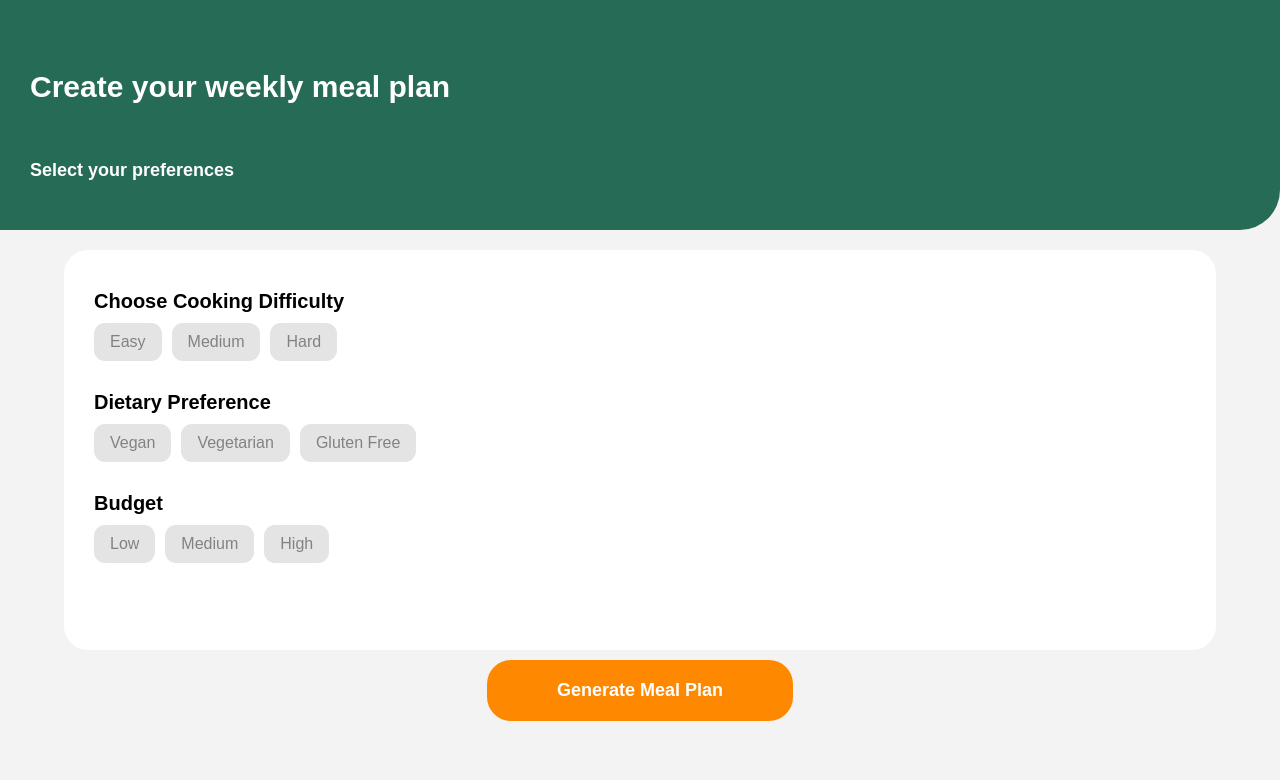
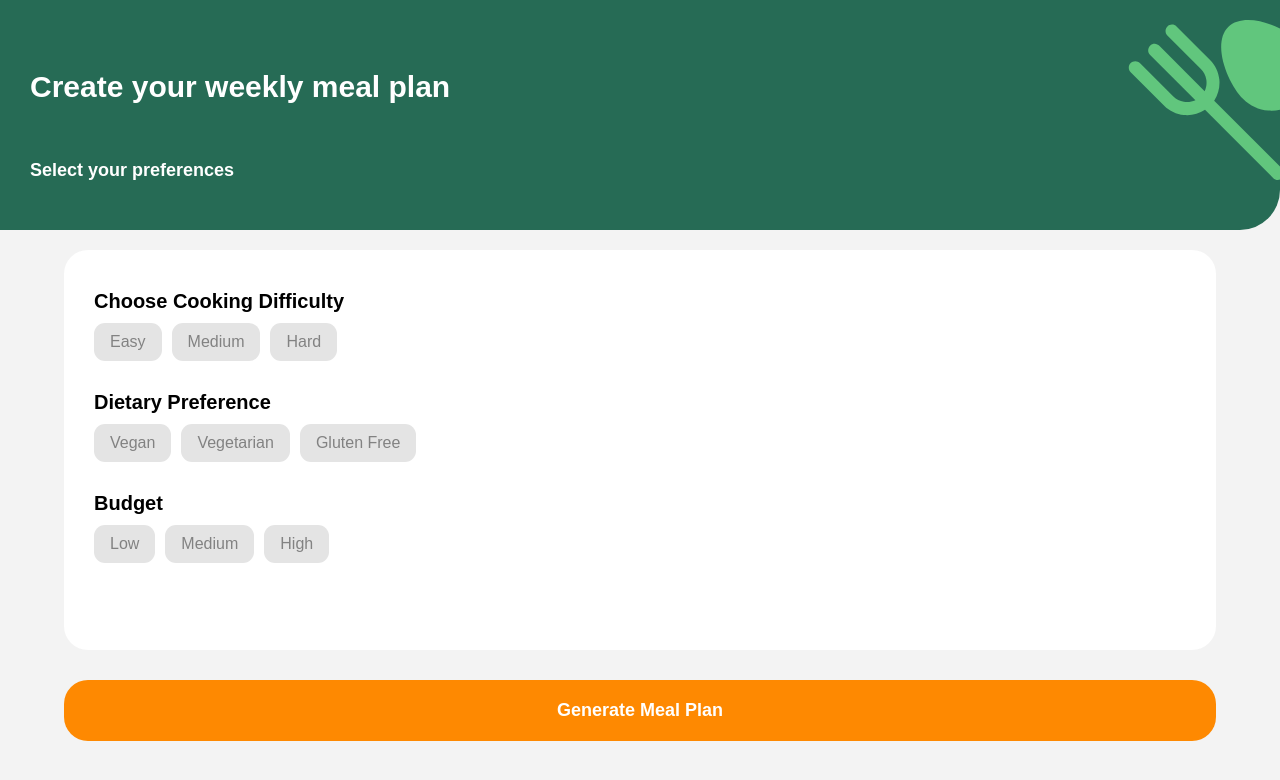
Before and after one commit to Annie814/PrepPlate, a React (Create React App) app in the folder frontend/: page / in a window 1280 px wide. Shown: the top 780 px of the page. Built offline with nearby package versions, Linux system fonts and the light colour scheme.

Commit message:
added svg to createmealplan

```diff
--- a/frontend/src/components/CreateMealPlan/CreateMealPlan.jsx
+++ b/frontend/src/components/CreateMealPlan/CreateMealPlan.jsx
@@ -2,11 +2,14 @@ import React from "react";
 import Category from "../UI/Category/Category";
 
 import styles from "./CreateMealPlan.module.css";
+import Icon from "../../assets/spoon.svg";
 
 const CreateMealPlan = () => {
   return (
     <div className={styles.container}>
-      <div className={styles.topContainer} />
+      <div className={styles.topContainer}>
+        <img src={Icon} alt="spoon" id={styles["spoon"]} />
+      </div>
       <div className={styles.title}>Create your weekly meal plan</div>
       <div className={styles.subTitle}>Select your preferences</div>
       <div className={styles.box}>
--- a/frontend/src/components/CreateMealPlan/CreateMealPlan.module.css
+++ b/frontend/src/components/CreateMealPlan/CreateMealPlan.module.css
@@ -1,6 +1,6 @@
 .container {
   background-color: var(--grey01);
-  width: 100%;
+  width: 100vw;
   height: 100%;
 }
 
@@ -44,13 +44,13 @@
 }
 
 .generateButton {
-  width: fit-content;
   background-color: var(--orange);
   color: white;
   top: 260px;
   font-weight: 900;
-  margin: auto;
-  padding: 20px 70px;
+  width: 90%;
+  margin: 20px auto auto auto;
+  padding: 20px 0;
   font-size: 20px;
   text-align: center;
   position: relative;
@@ -72,3 +72,11 @@
 .categoryContainer {
   display: flex;
 }
+
+#spoon {
+  position: absolute;
+  width: 160px;
+  height: 160px;
+  right: 0;
+  top: 20px;
+}
```
Also changed, not shown: frontend/src/assets/spoon.svg (added).
